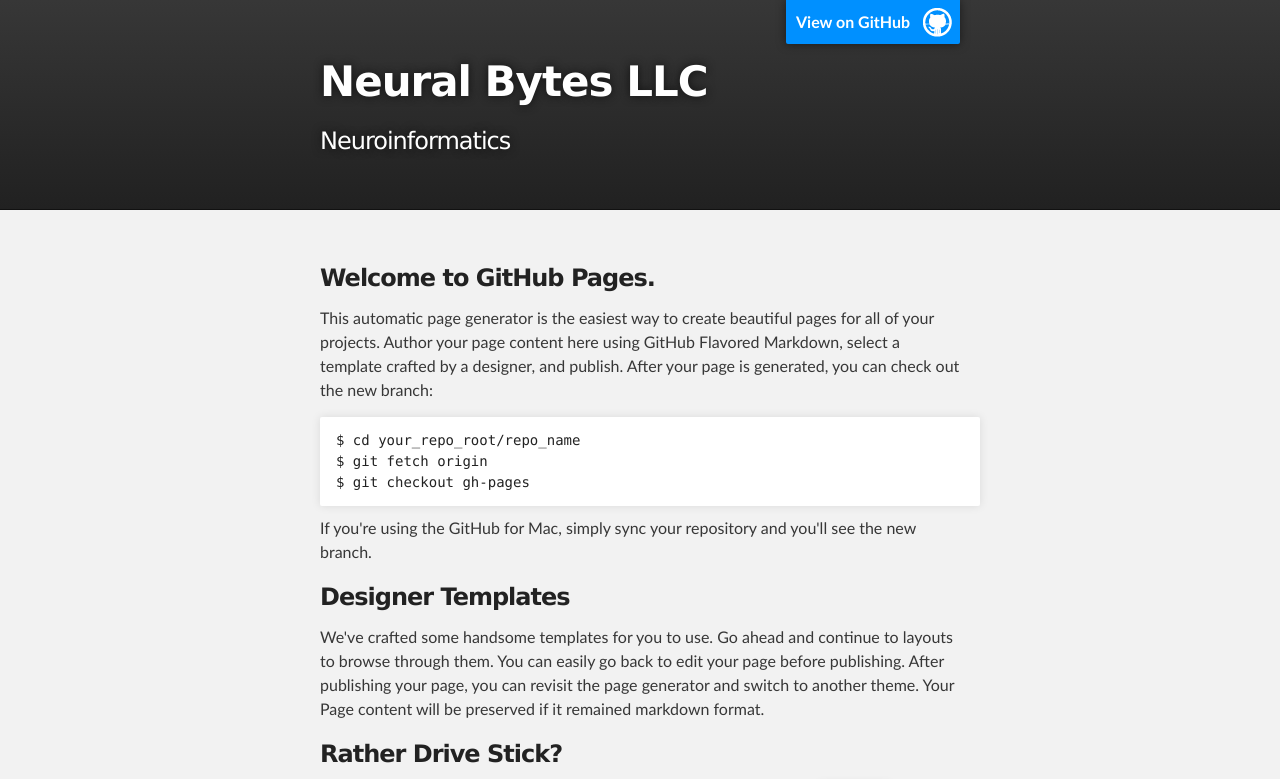
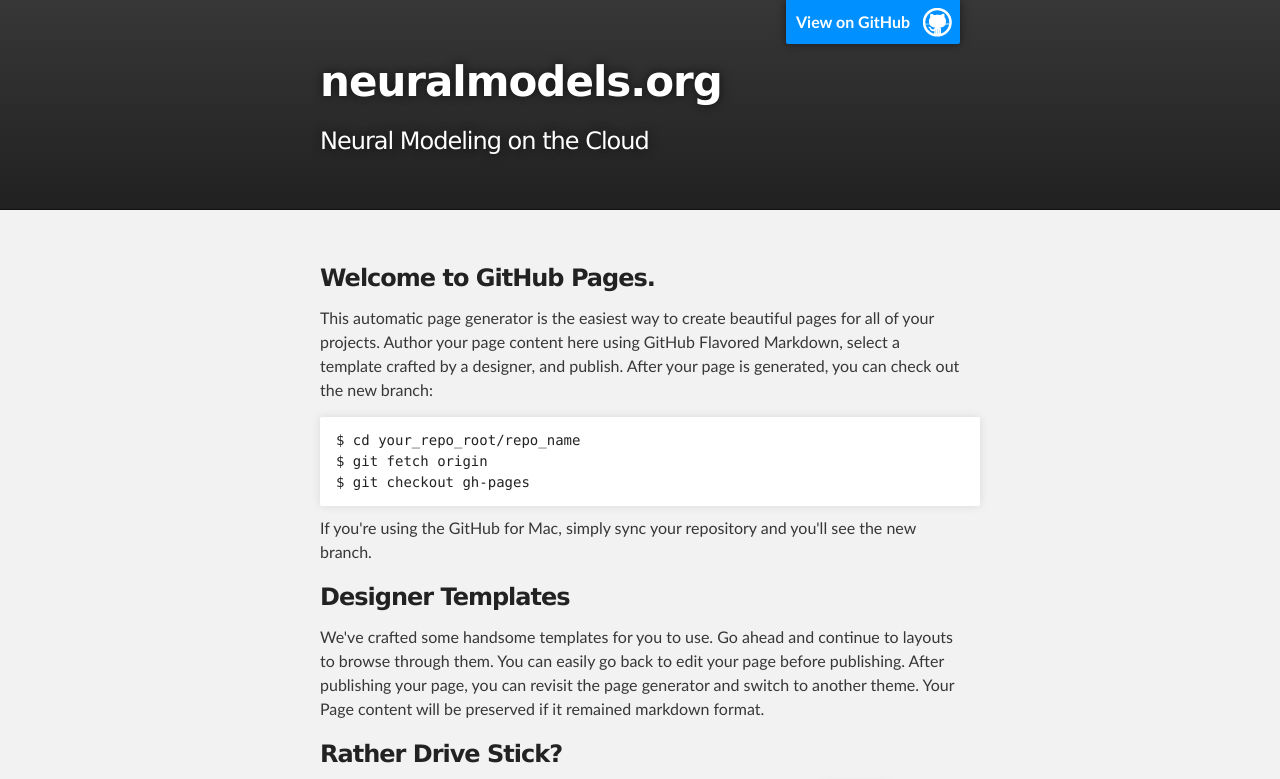
Before and after one commit to neuralmodels/neuralmodels.github.io, a plain HTML site: page index.html in a window 1280 px wide. Shown: the top 779 px of the page. Drawn offline with Linux system fonts and the light colour scheme.

Commit message:
Changing titles

```diff
--- a/index.html
+++ b/index.html
@@ -8,7 +8,7 @@
 
     <link rel="stylesheet" type="text/css" media="screen" href="stylesheets/stylesheet.css">
 
-    <title>Neural Bytes LLC</title>
+    <title>neuralmodels.org</title>
   </head>
 
   <body>
@@ -16,10 +16,10 @@
     <!-- HEADER -->
     <div id="header_wrap" class="outer">
         <header class="inner">
-          <a id="forkme_banner" href="https://github.com/NeuralBytes">View on GitHub</a>
+          <a id="forkme_banner" href="https://github.com/neuralmodels">View on GitHub</a>
 
-          <h1 id="project_title">Neural Bytes LLC</h1>
-          <h2 id="project_tagline">Neuroinformatics</h2>
+          <h1 id="project_title">neuralmodels.org</h1>
+          <h2 id="project_tagline">Neural Modeling on the Cloud</h2>
 
         </header>
     </div>
```
